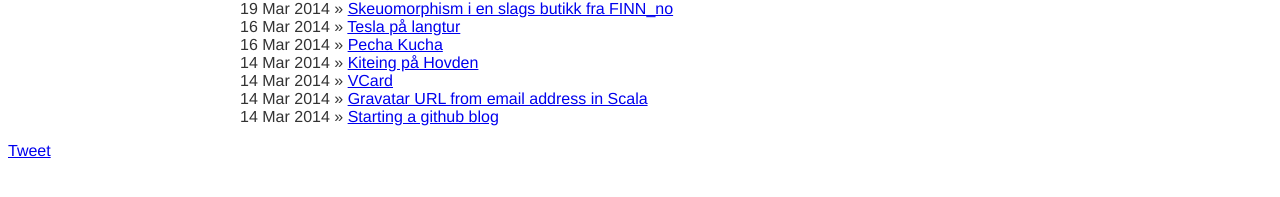
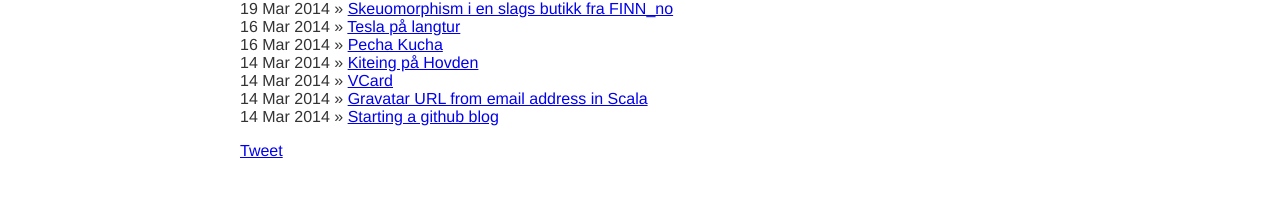
Before and after one commit to skytteren/skytteren.github.io, a Jekyll site: the page built from _posts/2014-03-14-start.md, in a window 1280 px wide. Shown: the part 338-535 px from the top of the page. Built offline with Jekyll 4.4.1, drawn with Linux system fonts in a browser that asks for light colours; nearby versions of some CDN libraries; Markdown is read by kramdown in place of the engine named in the settings; comment, search, counter and statistics services are not loaded.

Commit message:
Twitter-> footer

```diff
--- a/_layouts/post.html
+++ b/_layouts/post.html
@@ -29,6 +29,9 @@
       </ul>
     </aside>
     <footer class="container">
+    <a href="https://twitter.com/share" class="twitter-share-button">Tweet</a>
+<script>!function(d,s,id){var js,fjs=d.getElementsByTagName(s)[0],p=/^http:/.test(d.location)?'http':'https';if(!d.getElementById(id)){js=d.createElement(s);js.id=id;js.src=p+'://platform.twitter.com/widgets.js';fjs.parentNode.insertBefore(js,fjs);}}(document, 'script', 'twitter-wjs');</script>
+
     </footer>
 <script>
   (function(i,s,o,g,r,a,m){i['GoogleAnalyticsObject']=r;i[r]=i[r]||function(){
@@ -40,7 +43,5 @@
   ga('send', 'pageview');
 
 </script>
-<a href="https://twitter.com/share" class="twitter-share-button">Tweet</a>
-<script>!function(d,s,id){var js,fjs=d.getElementsByTagName(s)[0],p=/^http:/.test(d.location)?'http':'https';if(!d.getElementById(id)){js=d.createElement(s);js.id=id;js.src=p+'://platform.twitter.com/widgets.js';fjs.parentNode.insertBefore(js,fjs);}}(document, 'script', 'twitter-wjs');</script>
-  </body>
+</body>
 </html>
```
